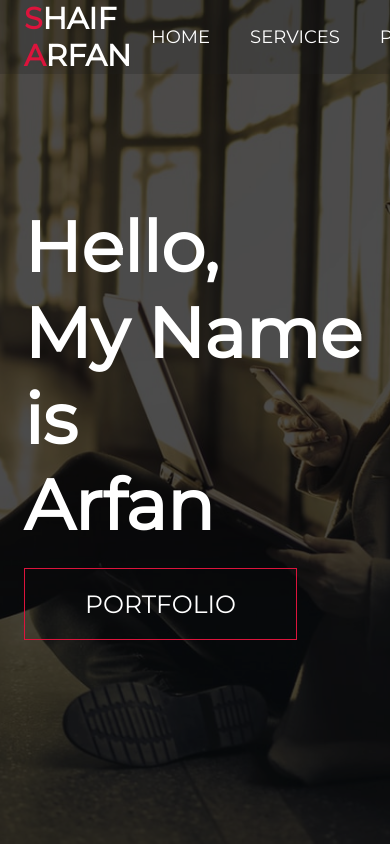
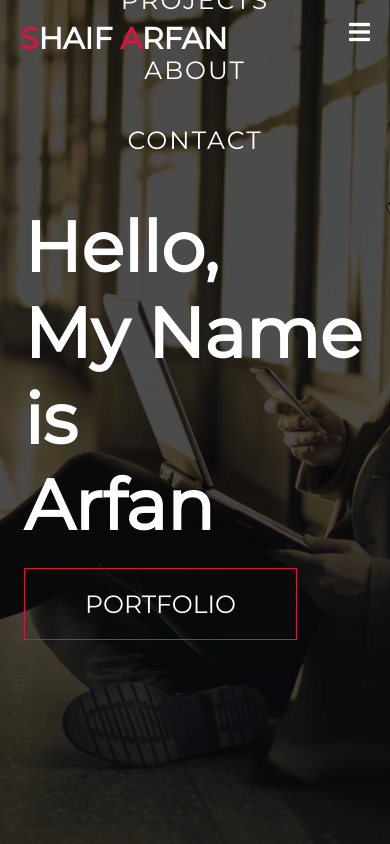
Before and after one commit to thongvm316/Landing-Page, a website: page index.html in a window 390 px wide. Drawn offline with Linux system fonts and the light colour scheme.

Commit message:
20200921

```diff
--- a/sass/index.scss
+++ b/sass/index.scss
@@ -47,7 +47,7 @@ section#header {
     position: fixed;
     z-index: 1000;
     top: 0; left: 0;
-    width: 100vw;
+    width: 100%;
     height: auto;
     // background-color: rgb(41, 50, 60);
     background-color: rgba(31, 30, 30, 0.24);
@@ -133,6 +133,53 @@ section#hero {
     }
 }
 
+/* Media Query */
+@media(max-width: 768px){
+    *{}
+    section#header {
+        .container {
+            .nav-bar {
+                // width: 100%;
+                // height: 100vh;
+                .branch {
+                    position: absolute;
+                    top: 2rem; left: 2rem;
+                }
+                .nav-list {
+                    .bar {
+                        display: block;
+                        position: absolute;
+                        right: 2rem; top: 2rem;
+                        i {
+                            color: #fff;
+                            font-size: 2.4rem;
+                        }
+                    }
+                    ul {
+                        // width: 100vw;
+                        // height: 100vh;
+                        // background-color: rgb(31, 30, 30);
+                        flex-direction: column;
+                        position: absolute;
+                        top: 50%; right: 50%;
+                        transform: translate(50%, -50%);
+                        text-align: center;
+                        li {
+                            a{
+                                letter-spacing: .2rem;
+                                font-weight: 500;
+                                font-size: 2.5rem;
+                            }
+                        }
+                    }
+                }
+            }
+        }
+    }
+}
+
+
+
 /* todo:
 1. Responsive Header - Hero
 2. Js for button bar
```
Also changed, not shown: css/style.css, 1 other file.
